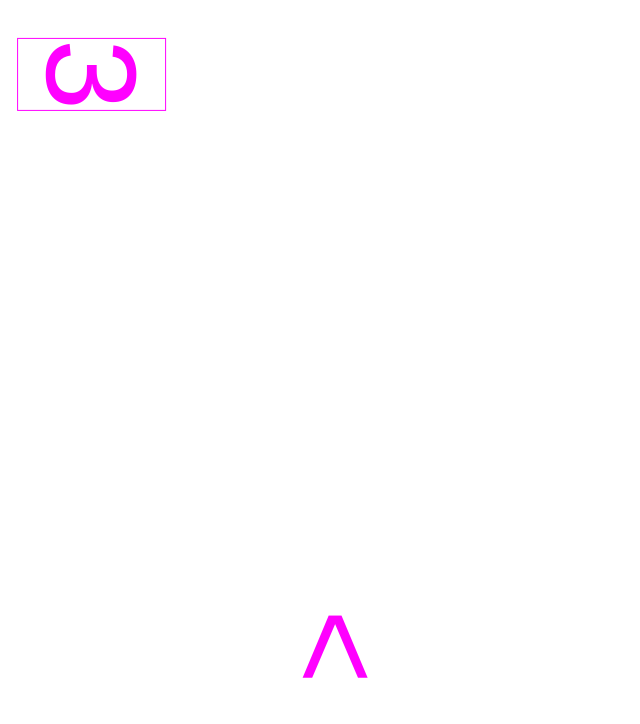
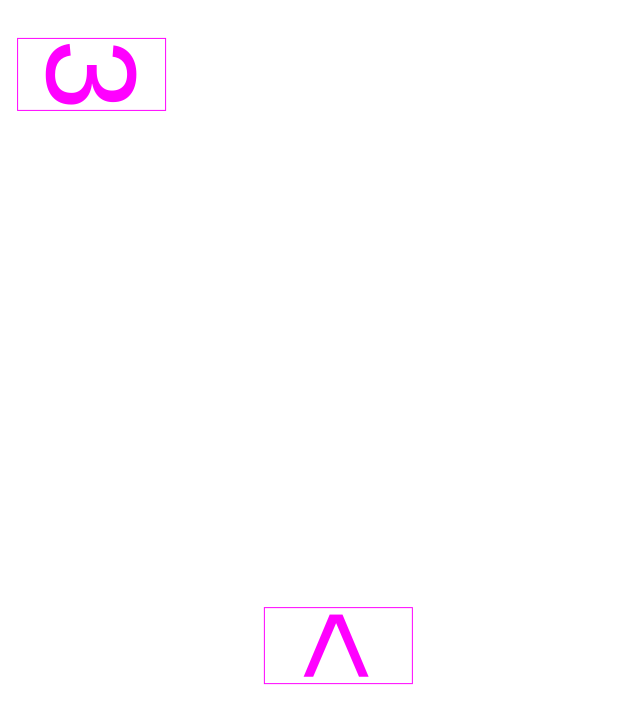
Before and after one commit to neingeist/30shooter, a plain HTML site: page herzle.html in a window 1280 px wide. Shown: the whole page, without its empty margins (0-640 px from the left). Drawn offline with Linux system fonts and the light colour scheme.

Commit message:
try to shoot from the middle of the player

```diff
--- a/herzle.html
+++ b/herzle.html
@@ -14,6 +14,7 @@
       bottom: 10%;
       -webkit-transform: rotate(90deg);
       -moz-transform: rotate(90deg);
+      border-style: solid; border-width: 1px;
     }
     #enemy {
       position: absolute;
```
